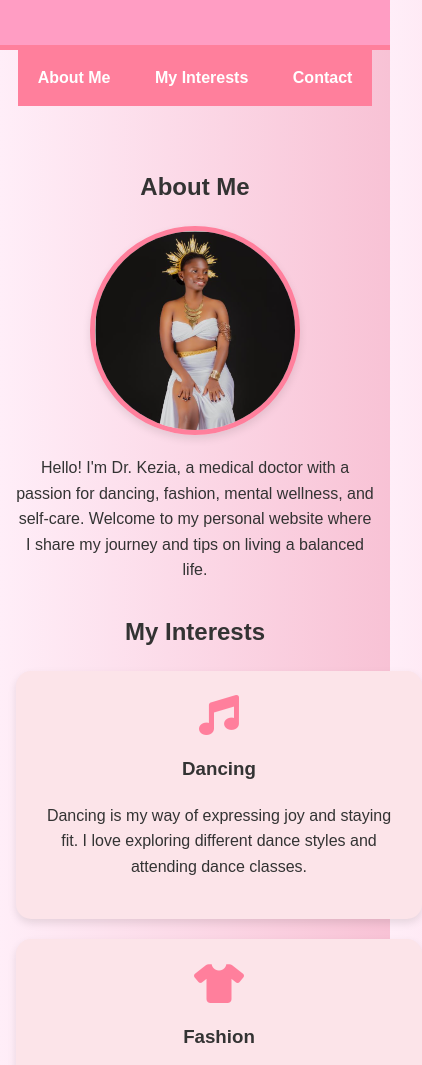
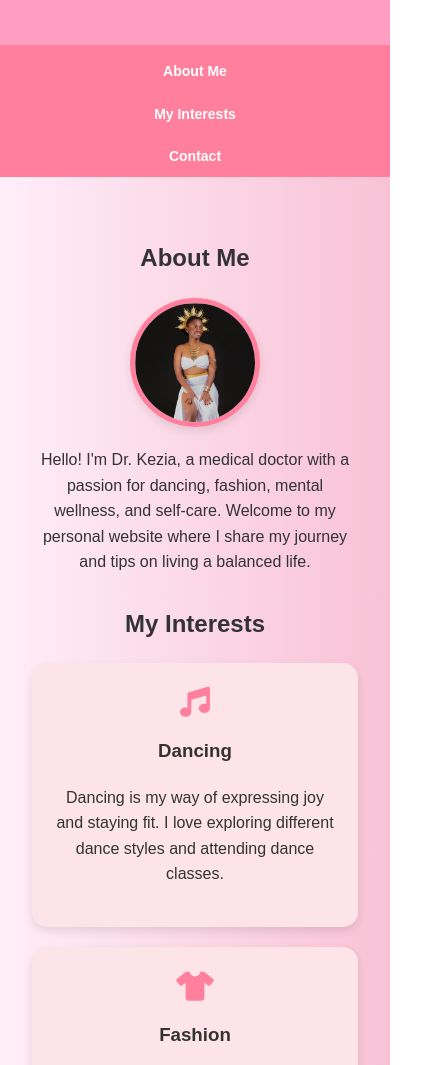
Before and after one commit to DrKeziaMawia/DrKeziaMawia.github.io, a plain HTML site: page index.html in a window 390 px wide. Shown: the part 164-1229 px from the top of the page, 422 px wide, since content can reach past the window. Drawn offline with Linux system fonts and the light colour scheme.

Commit message:
Updated HTML and CSS for better responsiveness and design

```diff
--- a/index.html
+++ b/index.html
@@ -13,35 +13,38 @@
             padding: 0;
             background: linear-gradient(to right, #ffeef8, #f8c2d5); /* Gradient background */
             color: #333;
+            overflow-x: hidden; /* Prevent horizontal scroll */
         }
 
         header {
             background: #ff9dc3; /* Soft pink background */
             color: #fff;
-            padding: 2em 0;
+            padding: 2em 1em;
             text-align: center;
             border-bottom: 5px solid #ff7f9c; /* Accent color */
         }
 
         nav {
             text-align: center; /* Center the content of the nav */
+            background: #ff7f9c; /* Medium pink background */
         }
 
         nav ul {
             list-style: none;
             padding: 0;
             margin: 0;
+            display: flex;
+            justify-content: center;
+            flex-wrap: wrap;
             background: #ff7f9c; /* Medium pink background */
-            display: inline-block; /* Make ul fit content */
         }
 
         nav ul li {
-            display: inline;
             margin: 0;
         }
 
         nav ul li a {
-            display: inline-block;
+            display: block;
             padding: 15px 20px;
             text-decoration: none;
             color: #fff;
@@ -56,12 +59,14 @@
         main {
             padding: 2em 1em;
             text-align: center;
+            max-width: 100%; /* Ensure it spans the full width */
+            margin: 0 auto; /* Center main content horizontally */
         }
 
         section {
             margin: 30px auto;
-            max-width: 800px;
-            text-align: center;
+            max-width: 1000px; /* Max width to center content */
+            padding: 0 1em; /* Add padding to avoid content touching the edges */
         }
 
         .interest {
@@ -69,10 +74,11 @@
             padding: 1.5em;
             border-radius: 15px;
             margin-bottom: 20px;
-            display: inline-block;
-            width: 100%;
             box-shadow: 0 4px 8px rgba(0,0,0,0.1); /* Soft shadow */
             transition: transform 0.3s ease, box-shadow 0.3s ease;
+            display: block; /* Ensure each card takes full width */
+            width: 100%; /* Ensure it spans the full width */
+            box-sizing: border-box; /* Include padding in width calculation */
         }
 
         .interest:hover {
@@ -105,7 +111,7 @@
         }
 
         .profile-pic {
-            max-width: 200px;
+            max-width: 150px;
             border-radius: 50%;
             margin: 20px auto;
             border: 5px solid #ff7f9c; /* Accent color border */
@@ -120,22 +126,35 @@
 
         .social-icon {
             font-size: 30px;
-            margin: 0 15px;
+            margin: 0 10px;
             color: #ff7f9c; /* Light pink color for icons */
             text-decoration: none;
-            transition: color 0.3s ease;
+            transition: color 0.3s ease, transform 0.3s ease;
         }
 
         .social-icon:hover {
             color: #f76c8b; /* Darker pink on hover */
+            transform: scale(1.1);
         }
 
-        .social-icon {
-            transition: transform 0.3s ease;
-        }
+        @media (max-width: 768px) {
+            nav ul {
+                flex-direction: column;
+                align-items: center;
+            }
 
-        .social-icon:hover {
-            transform: scale(1.1);
+            nav ul li a {
+                padding: 10px;
+                font-size: 14px;
+            }
+
+            .profile-pic {
+                max-width: 120px;
+            }
+
+            .interest i {
+                font-size: 30px;
+            }
         }
     </style>
 </head>
@@ -185,9 +204,8 @@
                 <a href="https://www.linkedin.com/in/dr-kezia/" target="_blank" class="social-icon fab fa-linkedin"></a>
                 <a href="https://www.instagram.com/dr_kezia/" target="_blank" class="social-icon fab fa-instagram"></a>
                 <a href="https://twitter.com/dr_kezia" target="_blank" class="social-icon fab fa-twitter"></a>
-                <a href="https://github.com/DrKezia" target="_blank" class="social-icon fab fa-github"></a>
-                <a href="mailto:kezia@example.com" class="social-icon far fa-envelope"></a>
-                <a href="tel:+1234567890" class="social-icon fas fa-phone"></a>
+                <a href="mailto:keziamawia98@gmail.com" class="social-icon far fa-envelope"></a>
+                <a href="tel:+254704892447" class="social-icon fas fa-phone"></a>
             </div>
         </section>
     </main>
```
